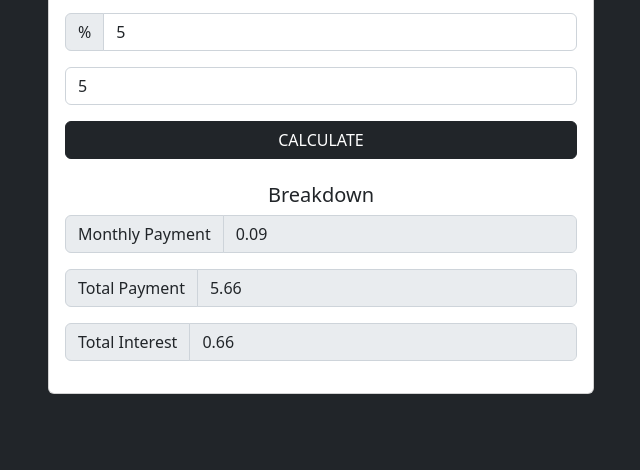
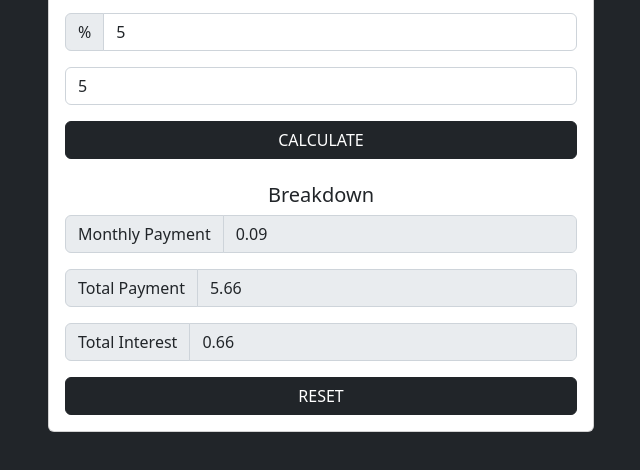
Before and after one commit to Edswel/loanCalculatorJs, a plain HTML site: page index.html in a window 1280 px wide. Both pictures are taken after typing "5", "5", "5" into the empty fields and a click on the input "CALCULATE". Shown: the part 188-658 px from the top of the page, without its empty margins (319-959 px from the left). Drawn offline with nearby package versions, Linux system fonts and the light colour scheme.

Commit message:
Add reset button

```diff
--- a/index.html
+++ b/index.html
@@ -65,6 +65,9 @@
                 <input id="total-interest" class="form-control" type="number" disabled>
               </div>
             </div>
+            <div class="form-group d-grid">
+              <input onclick="location.reload();" class="btn btn-dark" type="submit" value="RESET">
+            </div>
           </div>
         </div>
       </div>
```
